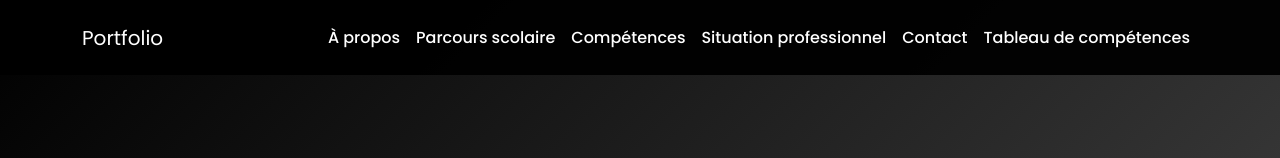
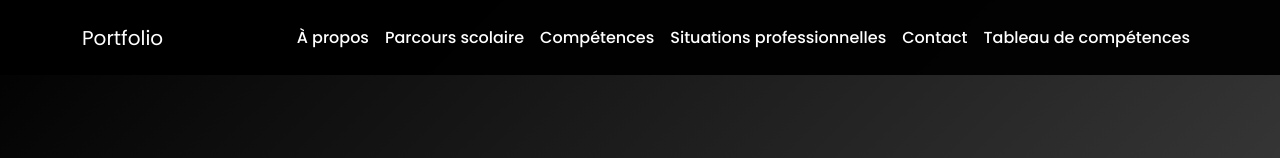
Before and after one commit to Byond3r/portfolio_mutombo, a plain HTML site: page index.html in a window 1280 px wide. Shown: the top 158 px of the page. Drawn offline with nearby package versions, Linux system fonts and the light colour scheme.

Commit message:
Add files via upload

```diff
--- a/index.html
+++ b/index.html
@@ -279,7 +279,7 @@
                     </li>
                     </li>
                     <li class="nav-item">
-                        <a class="nav-link" href="#situation">Situation professionnel</a>
+                        <a class="nav-link" href="#situation">Situations professionnelles</a>
                     </li>
                     <li class="nav-item">
                         <a class="nav-link" href="#contact">Contact</a>
```
